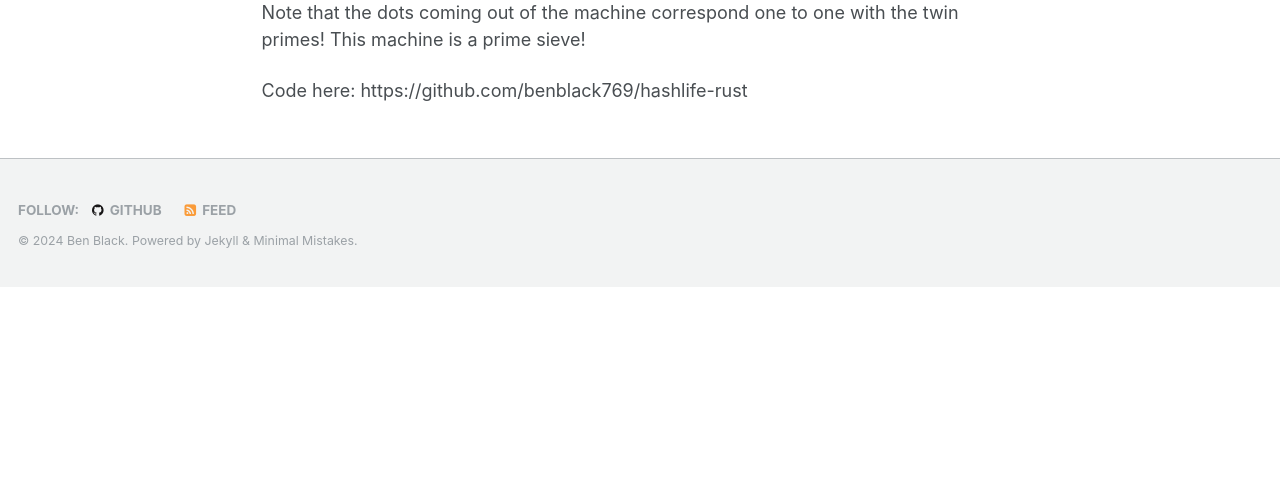
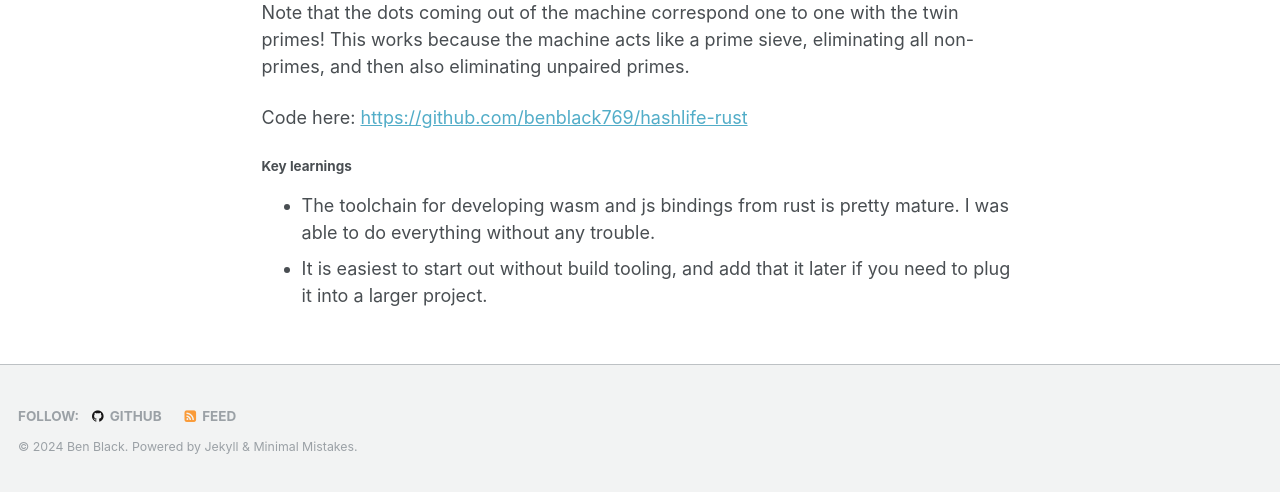
Before and after one commit to benblack769/benblack769.github.io, a Jekyll site: the page built from posts/blog/hashlife.md, in a window 1280 px wide and 900 px high, scrolled down 794 px, cut to the strip 408-900 px from the top of the window. Built offline with Jekyll 4.4.1, drawn with Linux system fonts in a browser that asks for light colours; before the commit the page ends 1489 px from its top, so only the background shows below that; some of the changed text lies outside the part shown.

Commit message:
hashlife update

```diff
--- a/posts/blog/hashlife.md
+++ b/posts/blog/hashlife.md
@@ -29,6 +29,11 @@ You should see the results look something like this:
 
 ![twinprimes-screenshot](/images/hashlife/twinprimes.png)
 
-Note that the dots coming out of the machine correspond one to one with the twin primes! This machine is a prime sieve!
+Note that the dots coming out of the machine correspond one to one with the twin primes! This works because the machine acts like a prime sieve, eliminating all non-primes, and then also eliminating unpaired primes.
 
-Code here: https://github.com/benblack769/hashlife-rust
+Code here: [https://github.com/benblack769/hashlife-rust](https://github.com/benblack769/hashlife-rust)
+
+#### Key learnings
+
+* The toolchain for developing wasm and js bindings from rust is pretty mature. I was able to do everything without any trouble.
+* It is easiest to start out without build tooling, and add that it later if you need to plug it into a larger project.
```
Also changed, not shown: other parts of posts/blog/hashlife.md (+2 -2 lines).
